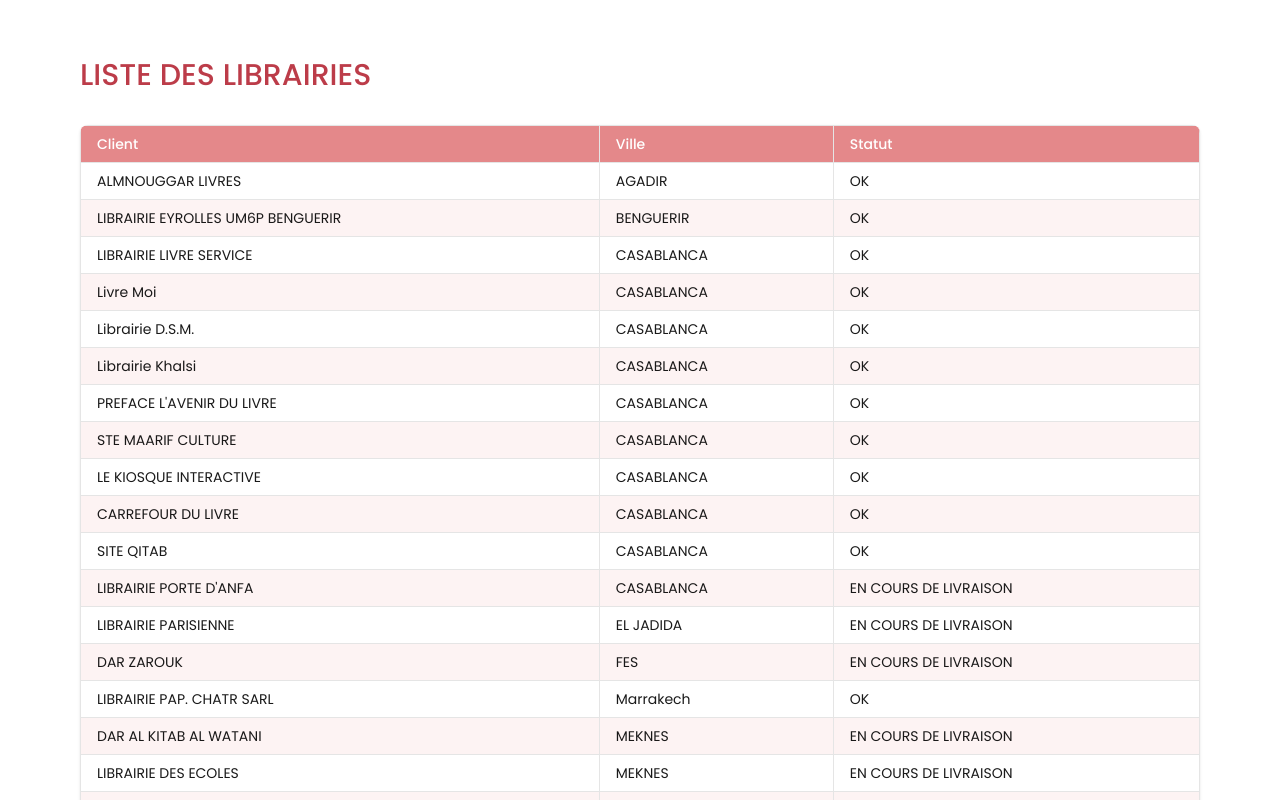
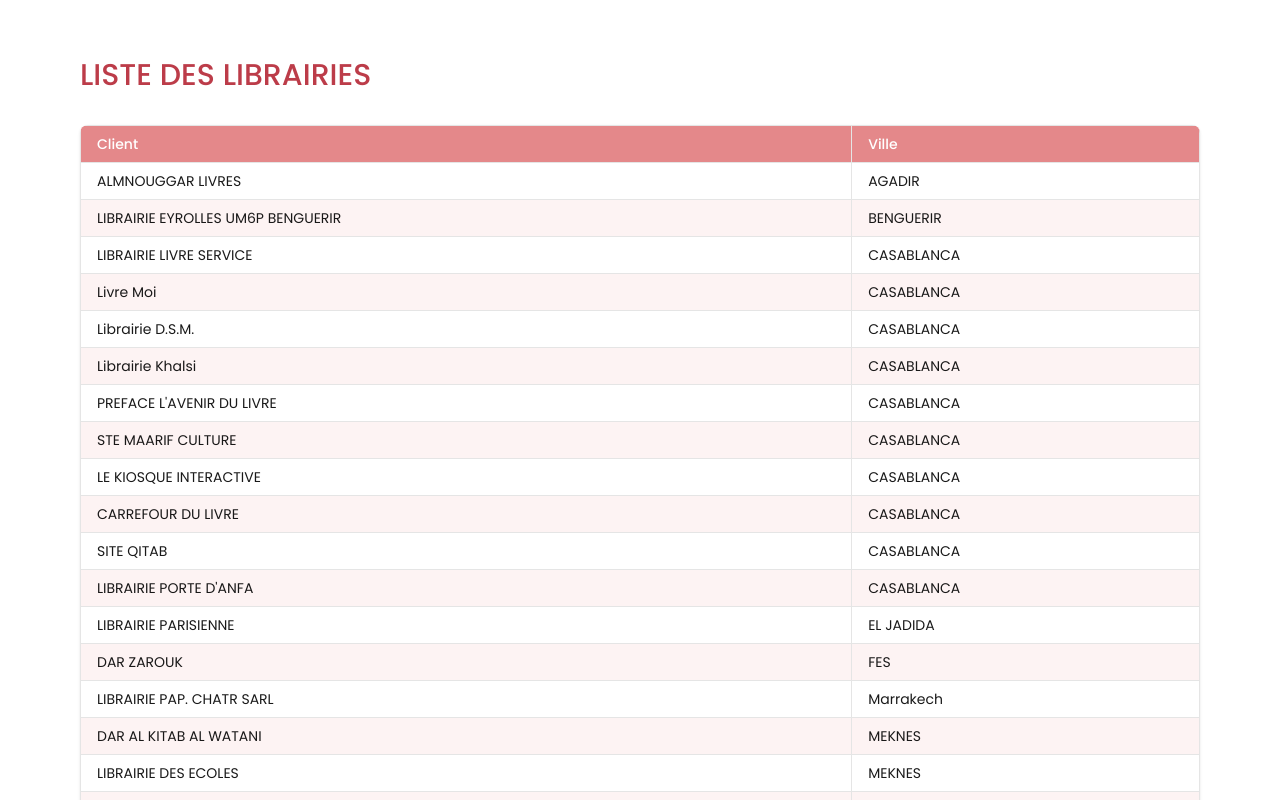
Before and after one commit to H-S-Invest-Holding/buildandrun, a Next.js app: page / in a window 1280 px wide. Shown: the part 2300-3100 px from the top of the page. Built offline with nearby package versions, Linux system fonts and the light colour scheme.

Commit message:
Comment status

```diff
--- a/app/components/Libraries/index.tsx
+++ b/app/components/Libraries/index.tsx
@@ -49,7 +49,7 @@
                     <tr>
                       <th className="text-left px-4 py-2 border font-medium text-sm text-white">Client</th>
                       <th className="text-left px-4 py-2 border font-medium text-sm text-white">Ville</th>
-                      <th className="text-left px-4 py-2 border font-medium text-sm text-white">Statut</th>
+                      {/* <th className="text-left px-4 py-2 border font-medium text-sm text-white">Statut</th> */}
                     </tr>
                   </thead>
                   <tbody>
@@ -61,9 +61,9 @@
                         <td className="px-4 py-2 border text-sm text-black text-opacity-90">
                           {client.city}
                         </td>
-                        <td className="px-4 py-2 border text-sm text-black text-opacity-90">
+                        {/* <td className="px-4 py-2 border text-sm text-black text-opacity-90">
                           {client.status}
-                        </td>
+                        </td> */}
                       </tr>
                     ))}
                   </tbody>
```
